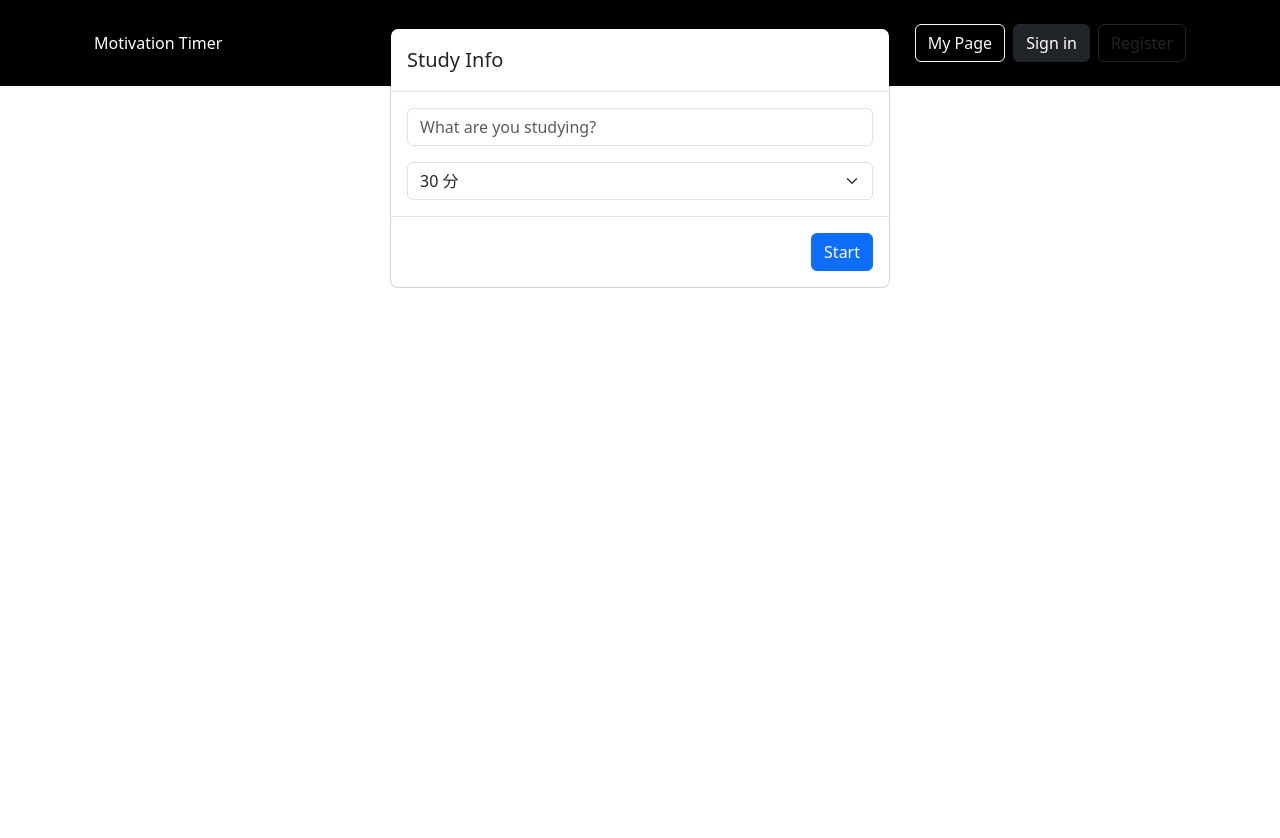
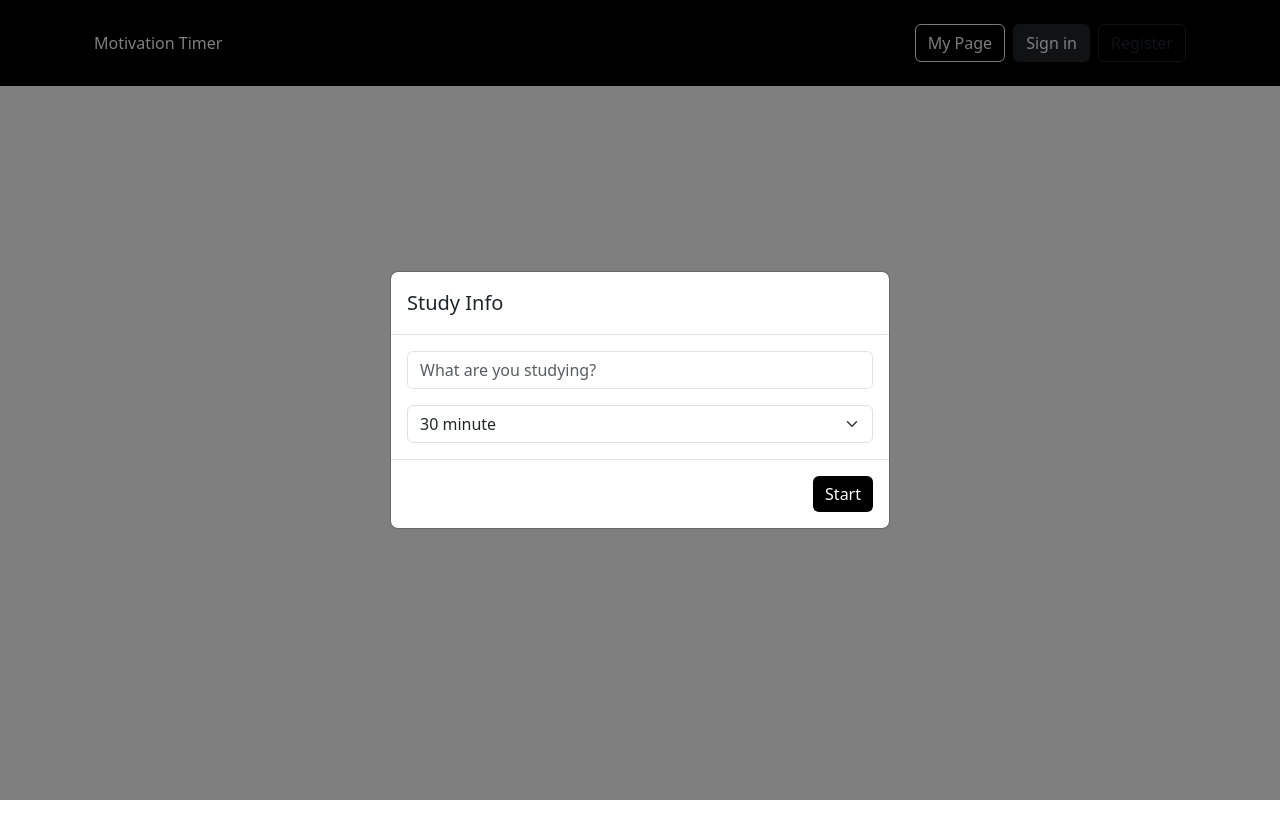
Before and after one commit to motibe-devops-geek202507/MotivationTimer, a React (Vite) app: page /timer in a window 1280 px wide. Shown: the top 838 px of the page. Built offline with nearby package versions, Linux system fonts and the light colour scheme.

Commit message:
InitialFormModalのデザインを修正しました。

```diff
--- a/src/components/Timer/InitialFormModal.jsx
+++ b/src/components/Timer/InitialFormModal.jsx
@@ -2,7 +2,11 @@ import React, { useState } from 'react';
 
 const InitialFormModal = ({ onSubmit }) => {
   const [subject, setSubject] = useState('');
-  const [minutes, setMinutes] = useState(30); // 初期値3分
+  const [minutes, setMinutes] = useState(30);
+
+  const baseMinutes = [1, 2, 3, 4];
+  const fiveMinuteSteps = Array.from({ length: 24 }, (_, i) => 5 + i * 5); // 5,10,...,120
+  const minuteOptions = [...baseMinutes, ...fiveMinuteSteps];
 
   const handleSubmit = (e) => {
     e.preventDefault();
@@ -12,8 +16,23 @@ const InitialFormModal = ({ onSubmit }) => {
   };
 
   return (
-    <div className="modal d-block" tabIndex="-1">
-      <div className="modal-dialog">
+    <div
+      className="modal d-block"
+      tabIndex="-1"
+      style={{
+        backgroundColor: 'rgba(0,0,0,0.5)',
+        position: 'fixed',
+        top: 0,
+        left: 0,
+        right: 0,
+        bottom: 0,
+        display: 'flex',
+        justifyContent: 'center',
+        alignItems: 'center',
+        zIndex: 1050,
+      }}
+    >
+      <div className="modal-dialog modal-dialog-centered">
         <div className="modal-content">
           <form onSubmit={handleSubmit}>
             <div className="modal-header">
@@ -28,21 +47,28 @@ const InitialFormModal = ({ onSubmit }) => {
                 onChange={(e) => setSubject(e.target.value)}
                 required
               />
-
               <select
                 className="form-select"
                 value={minutes}
                 onChange={(e) => setMinutes(Number(e.target.value))}
               >
-                {Array.from({ length: 100 }, (_, i) => i + 1).map((minute) => (
+                {minuteOptions.map((minute) => (
                   <option key={minute} value={minute}>
-                    {minute} 分
+                    {minute} minute
                   </option>
                 ))}
               </select>
             </div>
             <div className="modal-footer">
-              <button type="submit" className="btn btn-primary">
+              <button
+                type="submit"
+                className="btn"
+                style={{
+                  backgroundColor: 'black',
+                  color: 'white',
+                  border: 'none',
+                }}
+              >
                 Start
               </button>
             </div>
```
